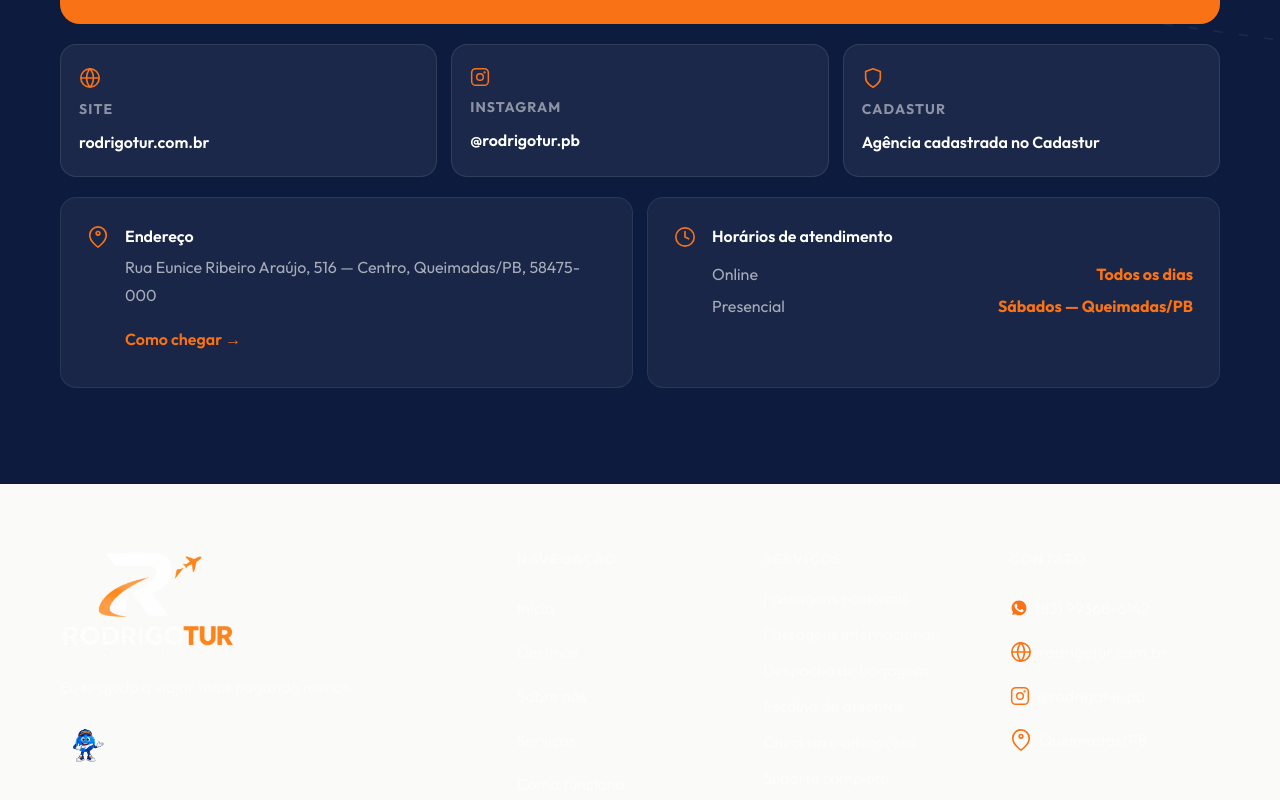
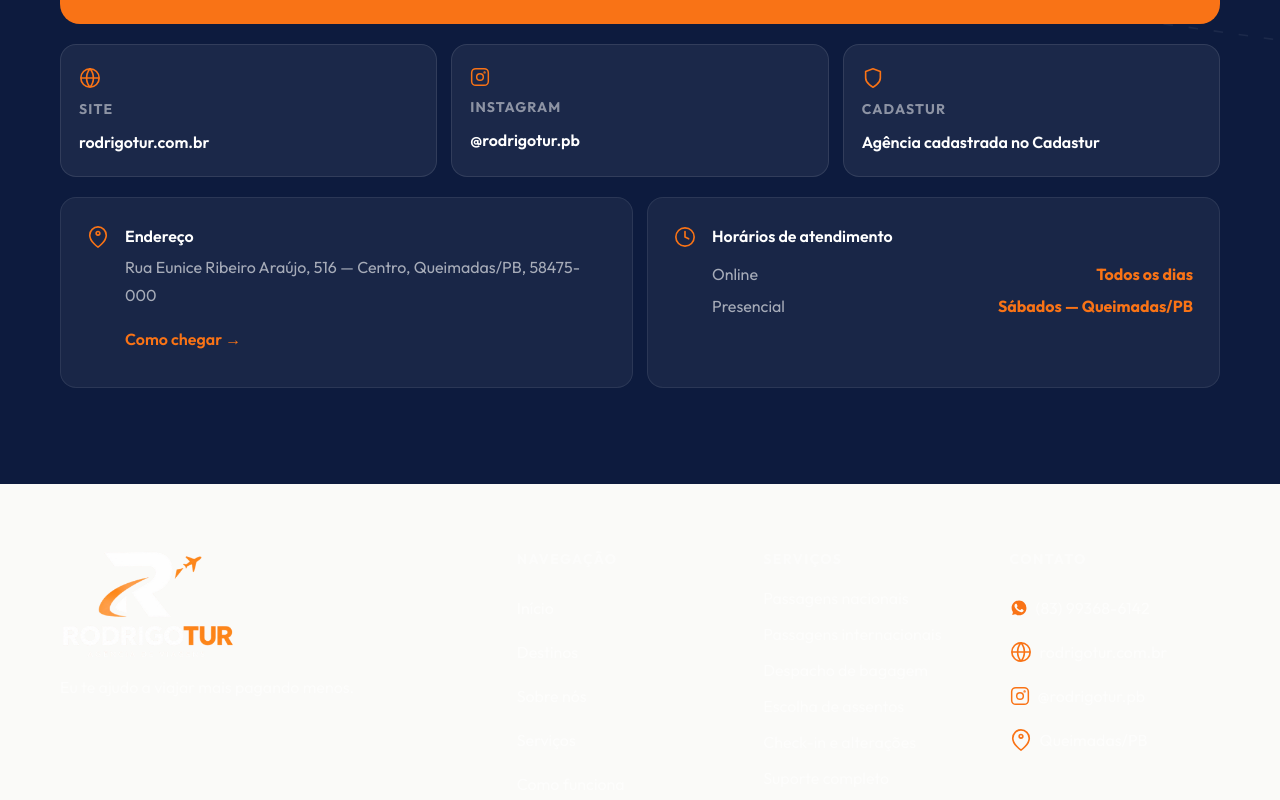
Before and after one commit to Paulo-SergioAlves/catalogo-rodrigotur, a React (Vite) app: page / in a window 1280 px wide. Shown: the part 7839-8639 px from the top of the page. Built offline with nearby package versions, Linux system fonts and the light colour scheme; the HTML template or start-up script is replaced by a standard one.

Commit message:
style: remover mascote do rodapé

```diff
--- a/src/App.tsx
+++ b/src/App.tsx
@@ -1315,7 +1315,6 @@ function Footer() {
               <Logo width={isMobile ? 150 : 176} />
             </div>
             <p style={{ color: "rgba(255,255,255,0.55)", fontSize: "1rem", lineHeight: 1.7, marginBottom: 20, maxWidth: 300 }}>{CONTENT.slogan}</p>
-            <Mascot size={52} lazy />
           </div>
 
           {/* Nav */}
```
